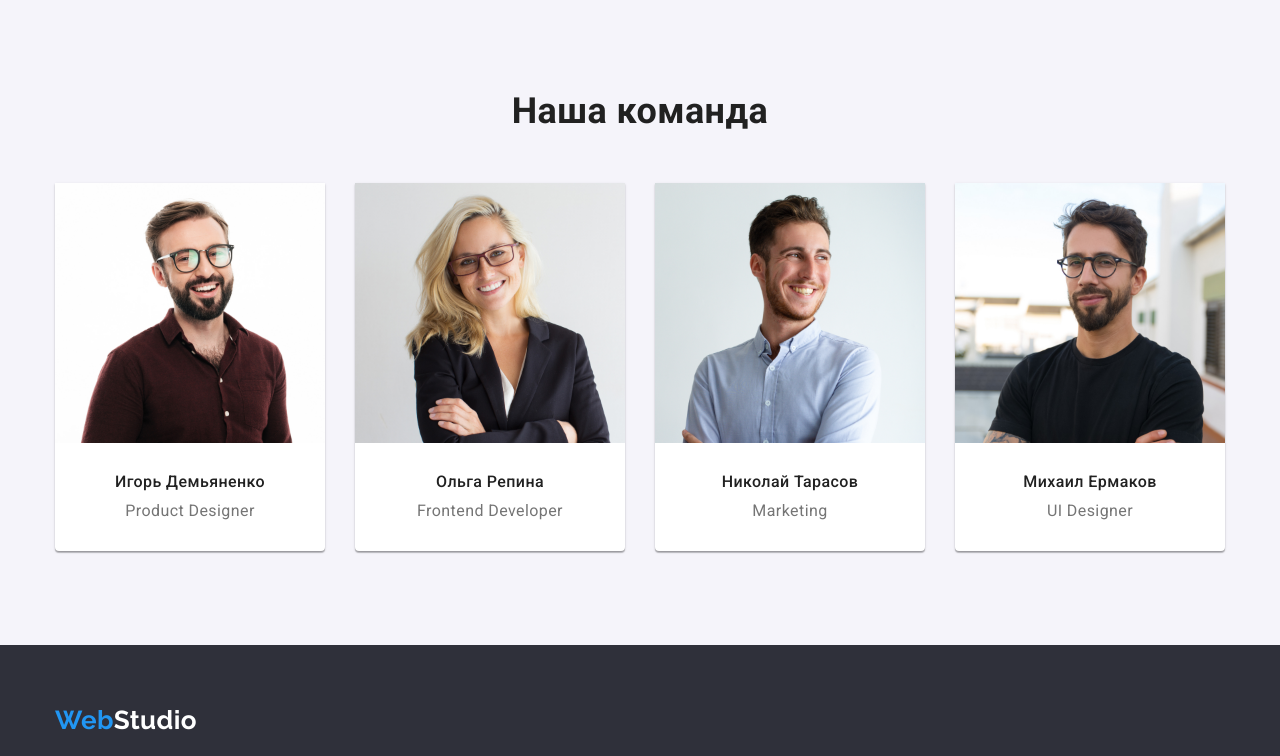
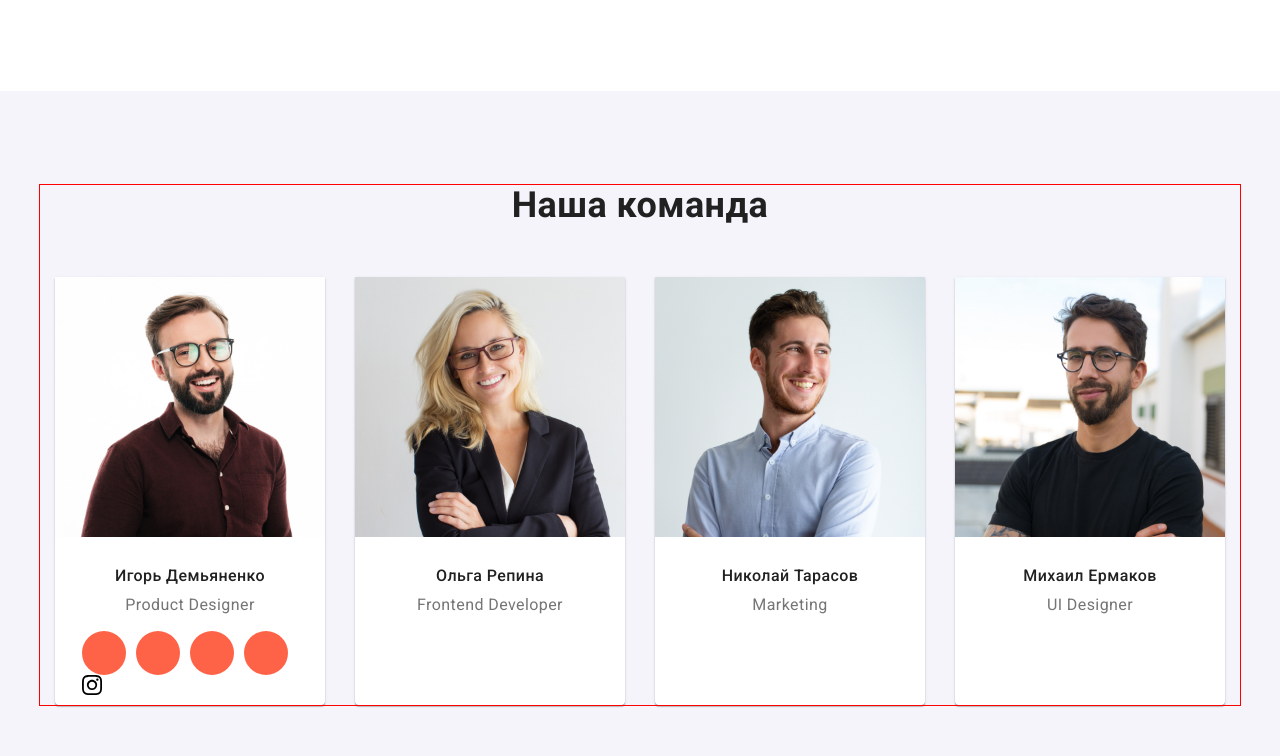
Before and after one commit to MaksymMalyshone/goit-markup-hw-04, a plain HTML site: page index.html in a window 1280 px wide. Shown: the part 1600-2356 px from the top of the page. Drawn offline with nearby package versions, Linux system fonts and the light colour scheme.

Commit message:
add elips for soc link

```diff
--- a/CSS/styles.css
+++ b/CSS/styles.css
@@ -82,7 +82,7 @@ img {
   margin-right: auto;
   padding-left: 15px;
   padding-right: 15px;
-  /* outline: 1px solid red; */
+  outline: 1px solid red;
 }
 
 /* ---------------HEADER------------------ */
@@ -216,10 +216,10 @@ img {
 
 /* --------------------Benefits */
 
-.benefits {
+/* .benefits {
   padding-top: 94px;
   padding-bottom: 0px;
-}
+} */
 
 .benefits-list {
   display: flex;
@@ -341,6 +341,32 @@ img {
   line-height: 1.18;
   text-align: center;
   color: var(--secondary-tex-color);
+  margin-bottom: 16px;
+}
+
+.team-soc-item {
+  width: 44px;
+  height: 44px;
+  margin-right: 10px;
+}
+
+/* .team-soc-item:last-child {
+  margin-right: 0;
+} */
+
+.team-soc-list {
+  display: flex;
+  justify-content: center;
+}
+
+.team-soc-link {
+  width: 100%;
+  height: 100%;
+  background-color: tomato;
+  border-radius: 50%;
+  display: flex;
+  align-items: center;
+  justify-content: center;
 }
 
 /* ------------------------FOOTER-----------------------------------------------------------*/
--- a/index.html
+++ b/index.html
@@ -48,7 +48,7 @@
           </li>
           <li class="contacts-item">
             <a class="header-contacts-link link" href="tel:+380961111111">
-              <svg class="contacts-icon" width="16" height="12">
+              <svg class="contacts-icon" width="10" height="16">
                 <use href="./images/symbol-defs.svg#icon-smartphone"></use>
               </svg>
               +38 096 111 11 11
@@ -149,6 +149,23 @@
               <div class="team-card">
                 <h3 class="team-member">Игорь Демьяненко</h3>
                 <p lang="en" class="team-text">Product Designer</p>
+                <ul class="team-soc-list list">
+                  <li class="team-soc-item">
+                    <a href="" class="team-soc-link link"></a>
+                    <svg class="team-soc-icon" width="20" height="20">
+                      <use href="./images/symbol-defs3.svg#icon-instagram-2"></use>
+                    </svg>
+                  </li>
+                  <li class="team-soc-item">
+                    <a href="" class="team-soc-link link"></a>
+                  </li>
+                  <li class="team-soc-item">
+                    <a href="" class="team-soc-link link"></a>
+                  </li>
+                  <li class="team-soc-item">
+                    <a href="" class="team-soc-link link"></a>
+                  </li>
+                </ul>
               </div>
             </li>
             <li class="team-item">
```
Also changed, not shown: images/symbol-defs3.svg (added).
